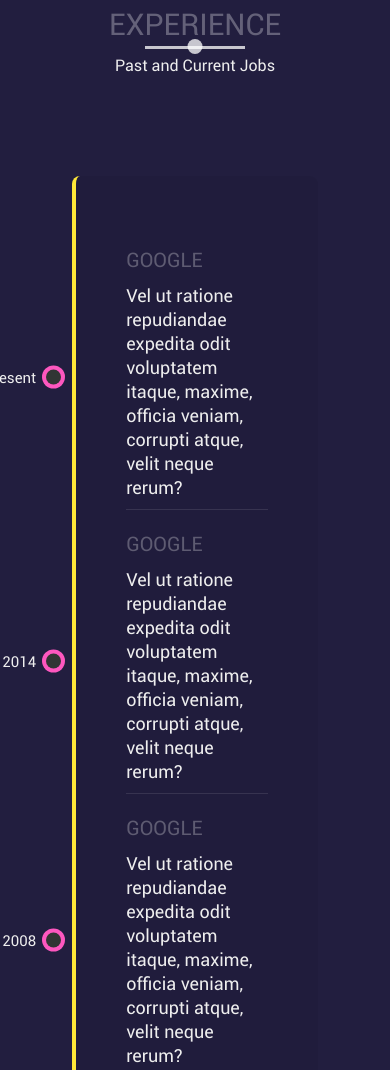
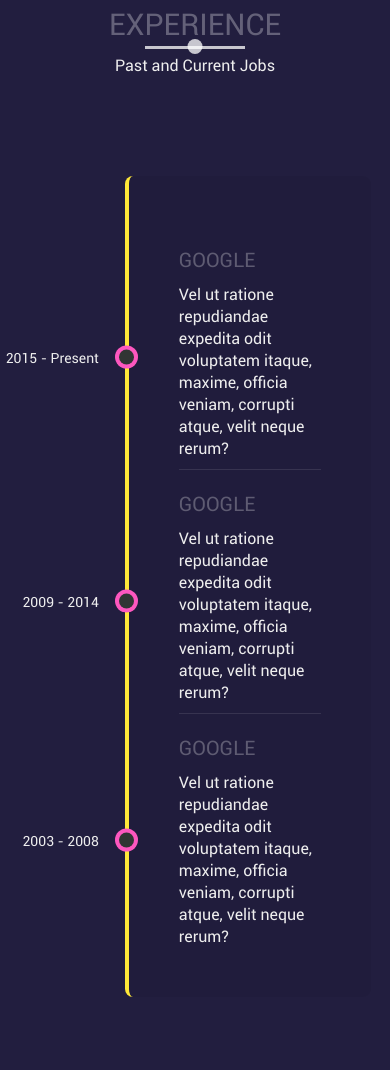
Before and after one commit to austinbaying/austinbryan.github.io, a plain HTML site: page index.html in a window 390 px wide. Shown: the part 4723-5793 px from the top of the page. Drawn offline with nearby package versions, Linux system fonts and the light colour scheme.

Commit message:
Update main.css

```diff
--- a/main.css
+++ b/main.css
@@ -577,7 +577,7 @@
     font-size: 4rem;
   }
 
-/*  .timeline ul {
+  .timeline ul {
     margin: 0 0 0 auto;
   }
 
@@ -587,7 +587,7 @@
 
   .timeline .date::after {
     left: -6rem;
-  } */
+  }
 }
 
 @media screen and (max-width: 600px) {
@@ -631,13 +631,13 @@
     order: 2;
   }
 
-/*  .timeline p {
+  .timeline p {
     font-size: 1.6rem;
   }
 
   .timeline .date::before {
     font-size: 1.4rem
-  } */
+  }
 
   form {
     width: 100%;
```
